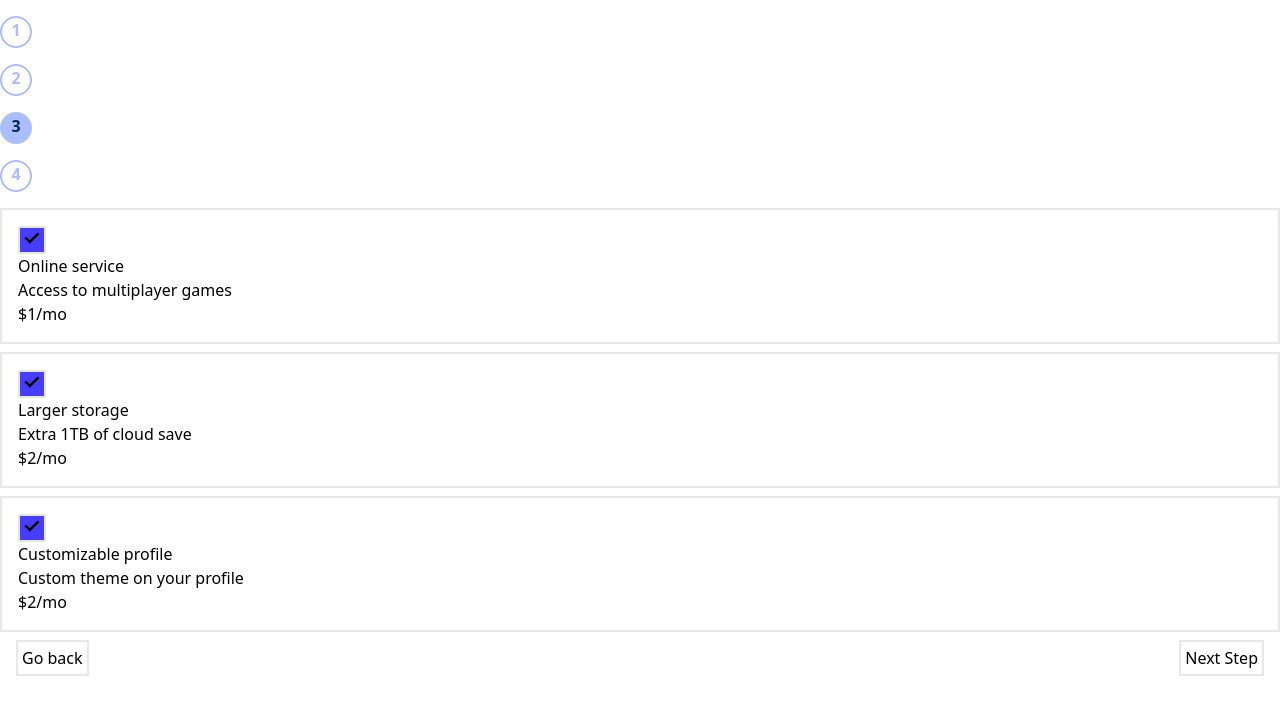
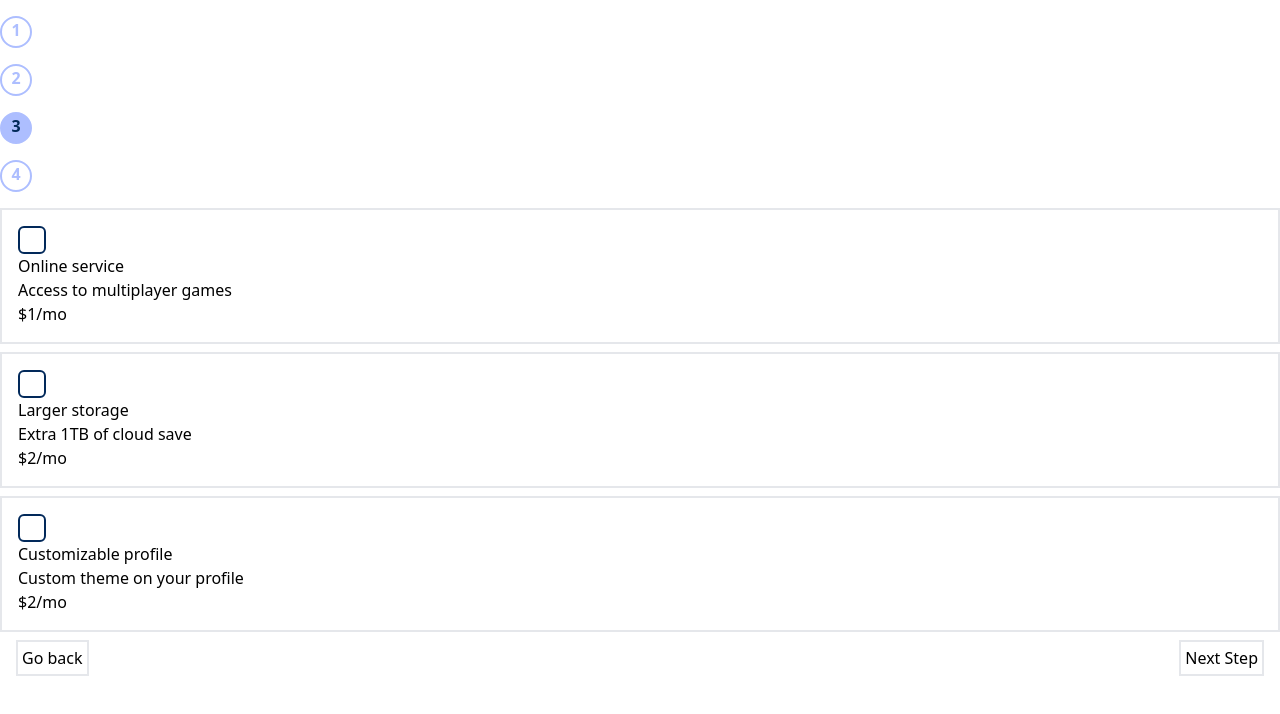
Before and after one commit to Ceejay-777/multi-step-form, a React (Vite) app: page /Page3 in a window 1280 px wide. Shown: the top 714 px of the page. Built offline with nearby package versions, Linux system fonts and the light colour scheme.

Commit message:
Happy New Year

```diff
--- a/src/Pages/PAge4.jsx
+++ b/src/Pages/PAge4.jsx
@@ -16,8 +16,6 @@ const Page4 = ({ page2Vals, page3Vals }) => {
     }
     runningTotal += parseInt(page2Vals.price);
     setTotal(runningTotal);
-
-    console.log(total);
   }, [page2Vals, page3Vals]);
 
   return (
--- a/src/Pages/Page2.jsx
+++ b/src/Pages/Page2.jsx
@@ -38,7 +38,7 @@ const Page2 = ({ page2Vals, setPage2Vals }) => {
 
       {planToUse.map((plans, ID) => {
         const { image, plan, price, promo } = plans;
-        const currentStyle = "border-m";
+        const currentStyle = "border-marineBlue";
         return (
           <div
             key={ID}
@@ -47,7 +47,11 @@ const Page2 = ({ page2Vals, setPage2Vals }) => {
               setError(false);
             }}
           >
-            <div className="border-2 my-4">
+            <div
+              className={`border-2 my-4 ${
+                currentPlan.plan === plan ? currentStyle : null
+              }`}
+            >
               <img src={image} />
               <div>
                 <h2>{plan}</h2>
--- a/src/Pages/Page3.jsx
+++ b/src/Pages/Page3.jsx
@@ -9,7 +9,6 @@ const Page3 = ({ page3Vals, setPage3Vals }) => {
   const navigate = useNavigate();
   const [monthly, setMonthly] = usePeriodContext();
   const [selection, setSelection] = useState(page3Vals);
-  const [error, setError] = useState(false);
 
   useEffect(() => {
     if (selection) {
@@ -17,19 +16,11 @@ const Page3 = ({ page3Vals, setPage3Vals }) => {
         setSelection(null);
       }
     }
-
-    console.log(selection);
   }, [selection]);
 
   const handleSubmit = () => {
-    // if (!selection) {
-    //   setError(true);
-    //   return;
-    // } else {
-    //   setError(false);
     navigate("/Page4");
     setPage3Vals(selection);
-    // }
   };
 
   const handleSelection = (event) => {
@@ -48,29 +39,27 @@ const Page3 = ({ page3Vals, setPage3Vals }) => {
     }
   };
 
-  const handleClick = (event) => {
-    const clicked = event.target.currentTarget;
-  };
-
   return (
     <div>
-      {error && <div className="bg-red-600">Error</div>}
-
       <div>
         {addons.map((singleAddon, index) => {
           const { addon, perk, monthlyPrice, yearlyPrice } = singleAddon;
           const currentPrice = monthly ? monthlyPrice : yearlyPrice;
+          const combined = addon + "," + currentPrice;
+          const clickedThis =
+            selection !== null && selection.includes(combined);
           return (
             <div
               className="p-4 border-2 my-2"
-              onClick={() => {
-                handleSelection;
-                handleClick;
-              }}
+              onClick={handleSelection}
               key={index}
               datavals={[addon, currentPrice]}
             >
-              <div className="bg-purpleBlue p-1 border-2 w-4 aspect-square box-content">
+              <div
+                className={`${
+                  clickedThis ? "bg-purpleBlue" : "bg-transparent"
+                } p-1 w-4 aspect-square box-content rounded-md border-2 border-marineBlue`}
+              >
                 <img src={check} className="w-full" />
               </div>
               <h2>{addon}</h2>
--- a/src/output.css
+++ b/src/output.css
@@ -616,6 +616,14 @@ video {
   border-radius: 0.125rem;
 }
 
+.rounded-lg {
+  border-radius: 0.5rem;
+}
+
+.rounded-md {
+  border-radius: 0.375rem;
+}
+
 .border-2 {
   border-width: 2px;
 }
@@ -623,6 +631,11 @@ video {
 .border-pastelBlue {
   --tw-border-opacity: 1;
   border-color: hsl(228 100% 84% / var(--tw-border-opacity));
+}
+
+.border-marineBlue {
+  --tw-border-opacity: 1;
+  border-color: hsl(213 96% 18% / var(--tw-border-opacity));
 }
 
 .bg-coolGray {
```
Also changed, not shown: assets/images/icon-checkmark.svg.
